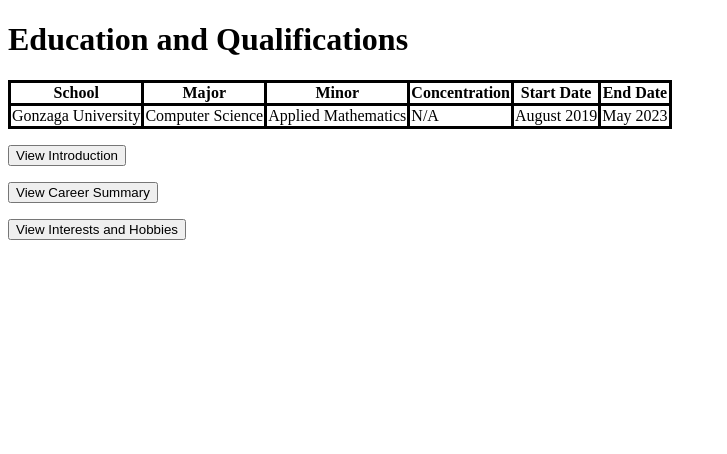
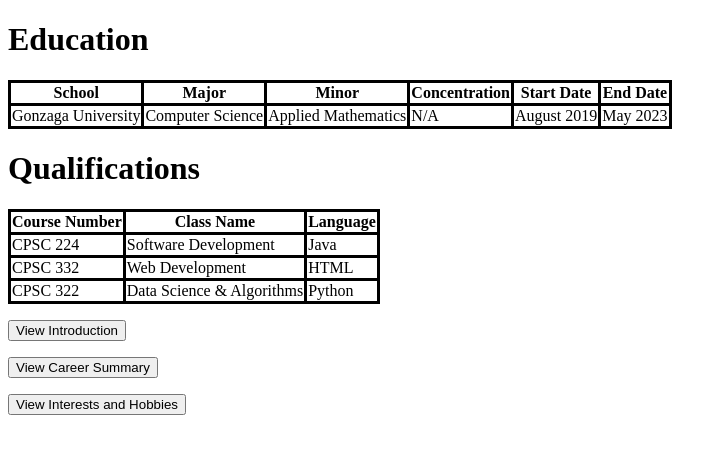
Before and after one commit to anttobias2/HW2, a plain HTML site: page docs/Education/index.html in a window 1280 px wide. Shown: the whole page, without its empty margins (0-727 px from the left). Drawn offline with Linux system fonts and the light colour scheme.

Commit message:
Added qualifications table

```diff
--- a/docs/Education/index.html
+++ b/docs/Education/index.html
@@ -18,7 +18,7 @@
 
 </head>
 <body>
-    <h1>Education and Qualifications</h1>
+    <h1>Education</h1>
 
     <table>
         <thead>
@@ -56,17 +56,52 @@
         </tbody>
     </table>
 
+    <table>
+        <h1>Qualifications</h1>
+        <thead>
+            <tr>
+                <th>
+                    Course Number
+                </th>
+                <th>
+                    Class Name
+                </th>
+                <th>
+                    Language
+                </th>
+            </tr>
+        </thead>
+
+        <tbody>
+            <tr>
+                <td>CPSC 224</td>
+                <td>Software Development</td>
+                <td>Java</td>
+            </tr>
+            <tr>
+                <td>CPSC 332</td>
+                <td>Web Development</td>
+                <td>HTML</td>
+            </tr>
+            <tr>
+                <td>CPSC 322</td>
+                <td>Data Science & Algorithms</td>
+                <td>Python</td>
+            </tr>
+        </tbody>
+    </table>
+
     <form action="../index.html">
         <p>
             <input type="submit" value="View Introduction">
         </p>
     </form>
-    <form action="../careerSummary/index.html ">
+    <form action="../careerSummary/index.html">
         <p>
             <input type="submit" value="View Career Summary">
         </p>
     </form>
-    <form action="../InterestHobbies/index.html ">
+    <form action="../InterestHobbies/index.html">
         <p>
             <input type="submit" value="View Interests and Hobbies">
         </p>
```
